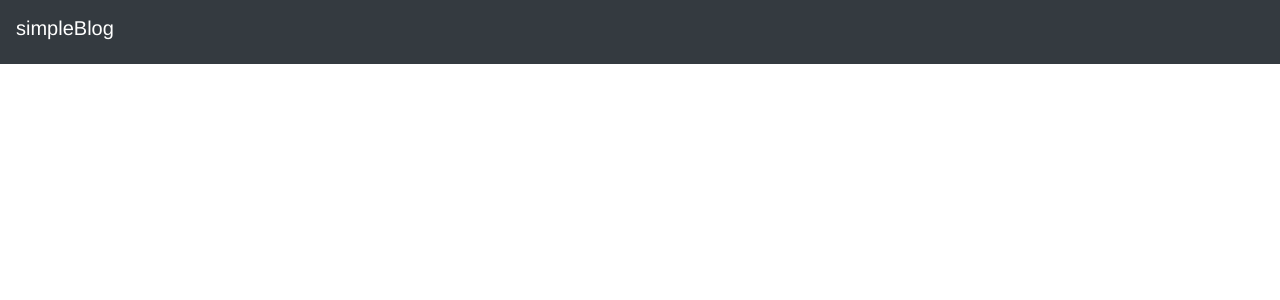
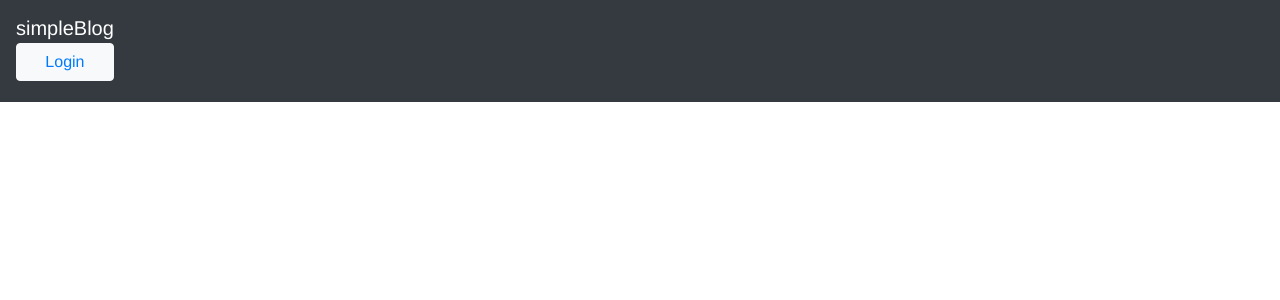
Before and after one commit to Chenger1/simpleBlog, a Vue app in the folder client/blog/: page /#/ in a window 1280 px wide. Shown: the top 300 px of the page. Built offline with nearby package versions, Linux system fonts and the light colour scheme.

Commit message:
Expand header template

```diff
--- a/client/blog/src/components/header.vue
+++ b/client/blog/src/components/header.vue
@@ -1,7 +1,33 @@
 <template>
     <div class="navbar navbar-dark bg-dark">
         <h1 class="navbar-brand">
-            {{sitename}}
+            <div v-if="!IS_AUTH">
+                <div>
+                    <router-link
+                    class="text" to="/">{{sitename}}</router-link>
+                </div>
+                <div class="nav navbar-nav navbar-right">
+                    <button class="btn btn-light">
+                        <router-link
+                         to="/loginuser">Login</router-link>
+                    </button>
+                </div>
+            </div>
+            <div v-else>
+                <router-link
+                class="text" to="/">{{sitename}}</router-link>
+                <div class="nav navbar-nav">
+                    <button
+                    type="button"
+                    class="btn btn-light"
+                    v-on:click="showCreateForm">Create Post</button>
+                </div>
+                <div class="nav navbar-nav">
+                    <button
+                    v-on:click="logout"
+                    class="btn btn=primary">Logout</button>
+                </div>
+            </div>
         </h1>
     </div>
 </template>
@@ -12,6 +38,23 @@ export default {
         return{
             sitename: 'simpleBlog'
         }
+    },
+    methods: {
+        showCreateForm(){
+            this.$router.push({name: 'createPost'});
+        },
+        logout(){
+            this.$store.dispatch('LOGOUT_USER')
+            this.$router.push({name: 'HomePage'})
+        }
     }
 }
 </script>
+<style scoped>
+    .text{
+        color: white;
+    }
+    a{
+        text-decoration: none;
+    }
+</style>
--- a/client/blog/src/components/user/user_login.vue
+++ b/client/blog/src/components/user/user_login.vue
@@ -47,7 +47,7 @@ export default {
                 alert('Wrong. Try again')
             } else{
                 this.$store.dispatch('USER_LOGIN', this.user).then(()=>{
-                    console.log('okay')
+                    this.$router.push({name: 'userProfile'})
                 })
             }
         }
--- a/client/blog/src/store/modules/user.js
+++ b/client/blog/src/store/modules/user.js
@@ -51,6 +51,9 @@ const actions ={
                 context.commit('LOGIN_USER', payloadData)
             }
         })
+    },
+    LOGOUT_USER: ({commit})=>{
+        commit('LOGOUT');
     }
 }
 
```
